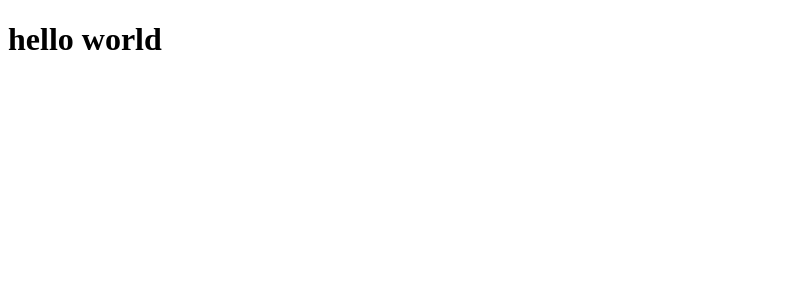
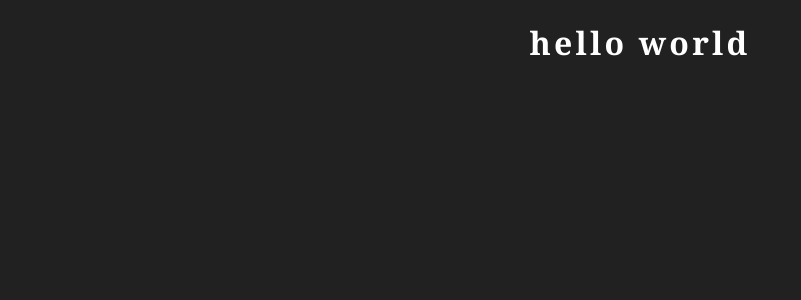
Before and after one commit to wmaKRET/weather-app, a React (Create React App) app: page / in a window 1280 px wide. Shown: the top 300 px of the page, without its empty margins (0-801 px from the left). Built offline with nearby package versions, Linux system fonts and the light colour scheme.

Commit message:
add basic styles Please enter the commit message for your changes. Lines starting

```diff
--- a/src/scss/app.scss
+++ b/src/scss/app.scss
@@ -0,0 +1,33 @@
+* {
+    box-sizing: border-box;
+    font-family: Cambria, Cochin, serif;
+}
+
+body {
+    margin: 0;
+    padding: 0;
+    background-color: #212121;
+}
+
+h1 {
+    color: #fff;
+    letter-spacing: 0.2rem;
+    text-align: center;
+    cursor: default;
+}
+
+.container {
+    margin: 6em auto;
+}
+
+@media screen and (min-width: 901px) {
+    .container {
+        max-width: 800px;
+    }
+}
+
+@media (max-width: 900px) {
+    .container {
+        width: 80%;
+    }
+}
```
